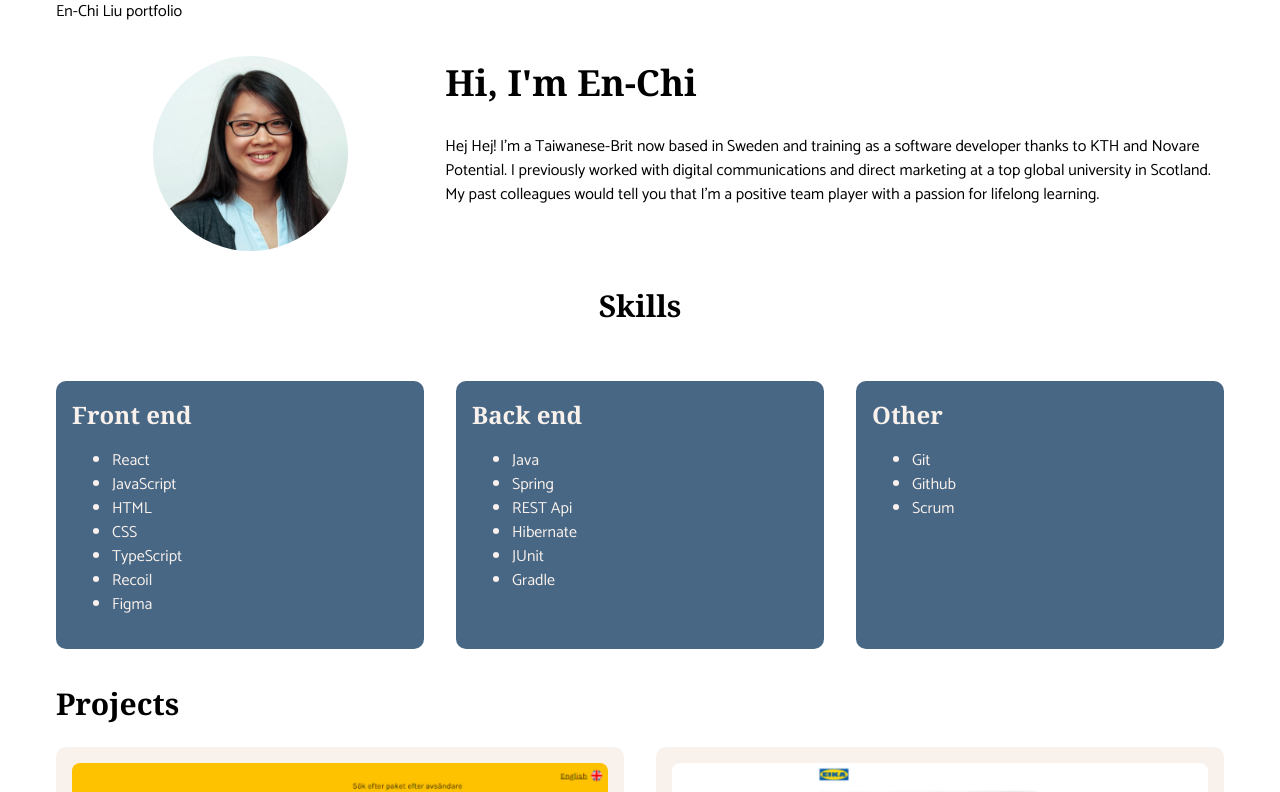
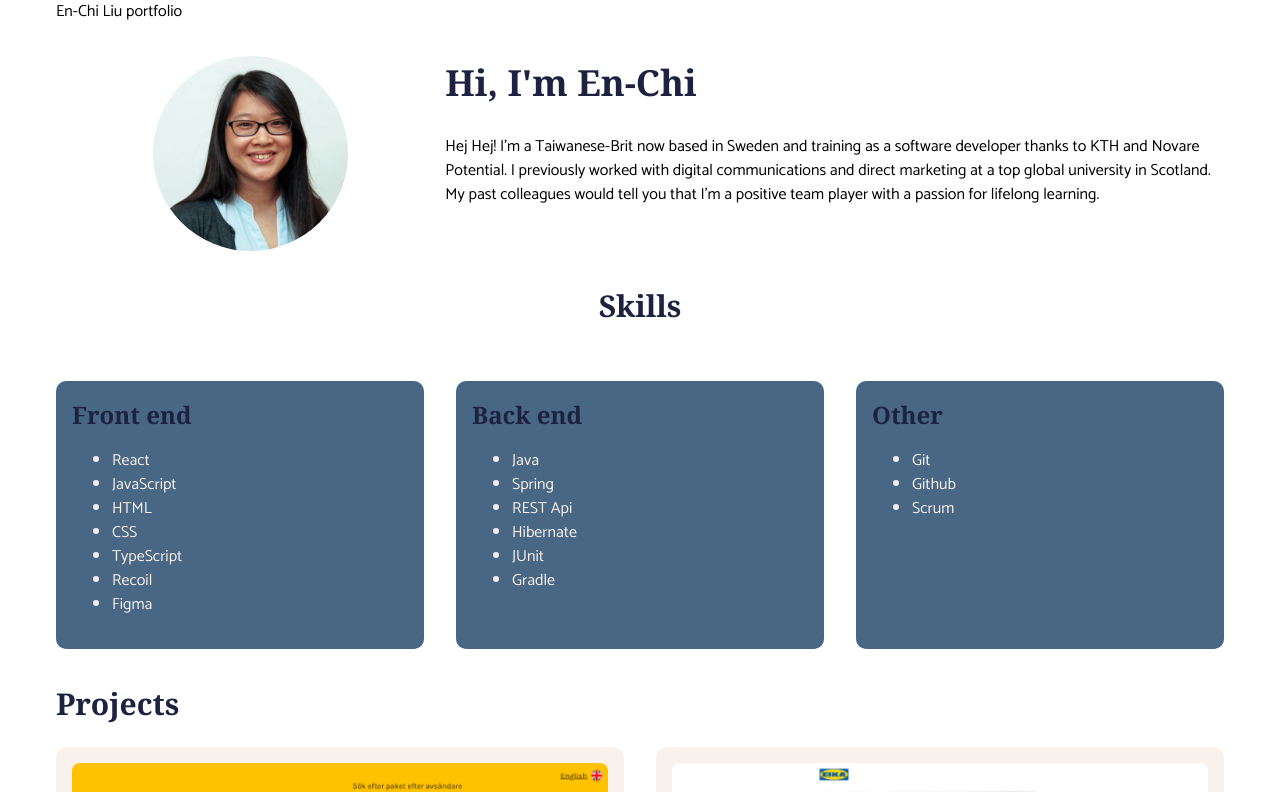
Before and after one commit to eeels22/portfolio, a React (Create React App) app: page / in a window 1280 px wide. Shown: the top 792 px of the page. Built offline with nearby package versions, Linux system fonts and the light colour scheme.

Commit message:
default color for headings

```diff
--- a/src/styles/base/typography.css
+++ b/src/styles/base/typography.css
@@ -11,6 +11,7 @@ h4 {
   font-family: "Noto Serif", serif;
   font-weight: 700;
   margin-bottom: 0.7em;
+  color: var(--color-dark);
 }
 
 h1 {
```
